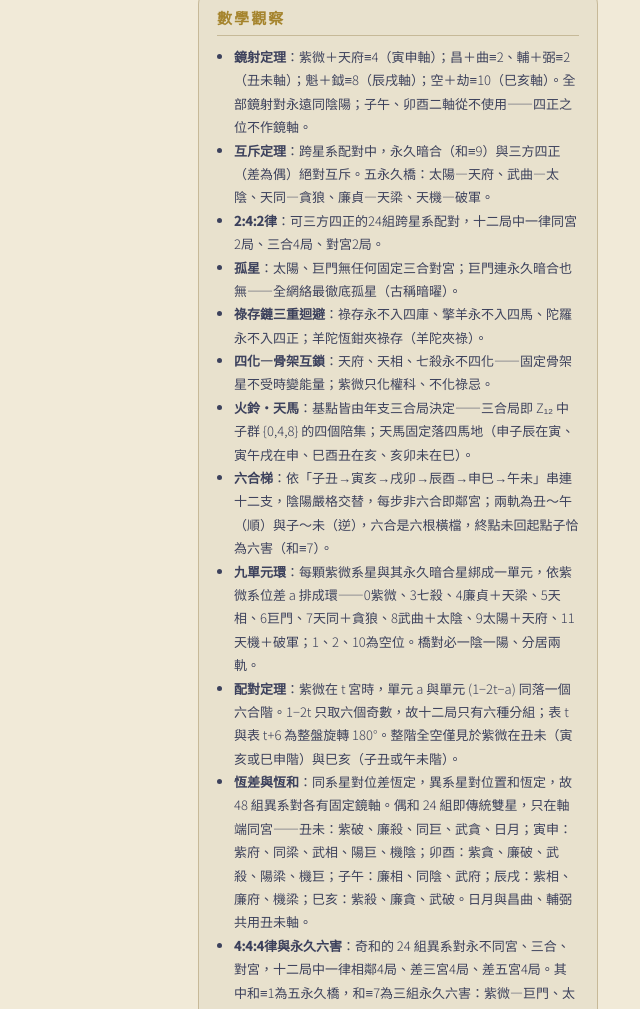
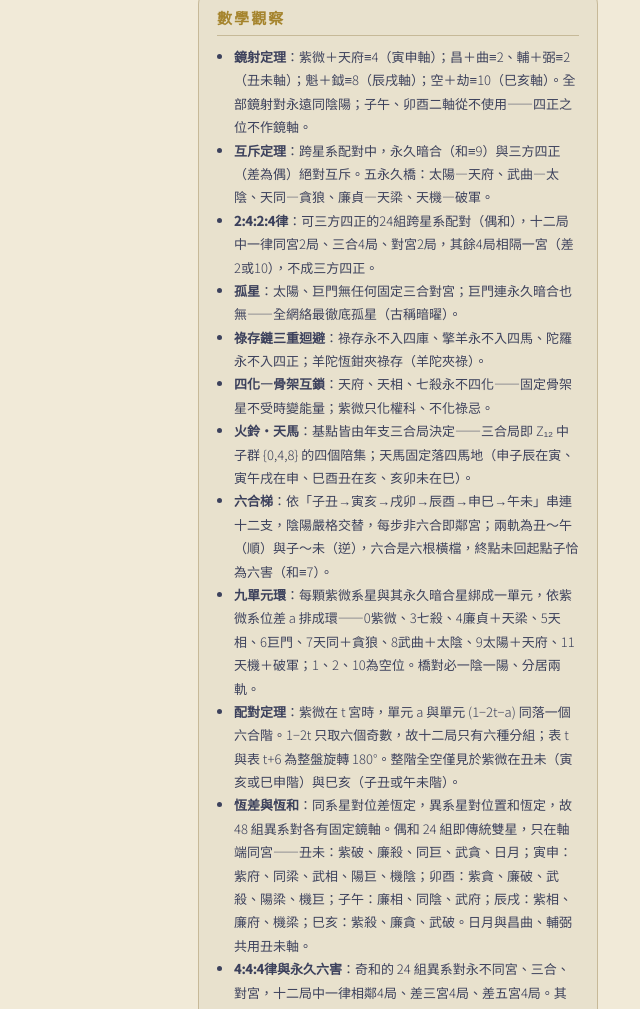
Before and after one commit to ericckfeng/ziwei-bridge, a plain HTML site: page index.html in a window 1280 px wide. Shown: the part 1525-2534 px from the top of the page, without its empty margins (640-1280 px from the left). Drawn offline with Linux system fonts and the light colour scheme.

Commit message:
docs: restate the 2:4:2 law as 2:4:2:4 in the math card
Co-Authored-By: Claude Fable 5.2 <noreply@anthropic.com>
Claude-Session: https://claude.ai/code/session_01Q7YixbDNf9tvwh4a79qNfZ

```diff
--- a/index.html
+++ b/index.html
@@ -192,7 +192,7 @@ footer{text-align:center;color:var(--dim);font-size:12px;padding:0 20px 36px;let
       <ul>
         <li><b>鏡射定理</b>：紫微＋天府≡4（寅申軸）；昌＋曲≡2、輔＋弼≡2（丑未軸）；魁＋鉞≡8（辰戌軸）；空＋劫≡10（巳亥軸）。全部鏡射對永遠同陰陽；子午、卯酉二軸從不使用——四正之位不作鏡軸。</li>
         <li><b>互斥定理</b>：跨星系配對中，永久暗合（和≡9）與三方四正（差為偶）絕對互斥。五永久橋：太陽—天府、武曲—太陰、天同—貪狼、廉貞—天梁、天機—破軍。</li>
-        <li><b>2:4:2律</b>：可三方四正的24組跨星系配對，十二局中一律同宮2局、三合4局、對宮2局。</li>
+        <li><b>2:4:2:4律</b>：可三方四正的24組跨星系配對（偶和），十二局中一律同宮2局、三合4局、對宮2局，其餘4局相隔一宮（差2或10），不成三方四正。</li>
         <li><b>孤星</b>：太陽、巨門無任何固定三合對宮；巨門連永久暗合也無——全網絡最徹底孤星（古稱暗曜）。</li>
         <li><b>祿存鏈三重迴避</b>：祿存永不入四庫、擎羊永不入四馬、陀羅永不入四正；羊陀恆鉗夾祿存（羊陀夾祿）。</li>
         <li><b>四化—骨架互鎖</b>：天府、天相、七殺永不四化——固定骨架星不受時變能量；紫微只化權科、不化祿忌。</li>
```
Also changed, not shown: 1 other file.
